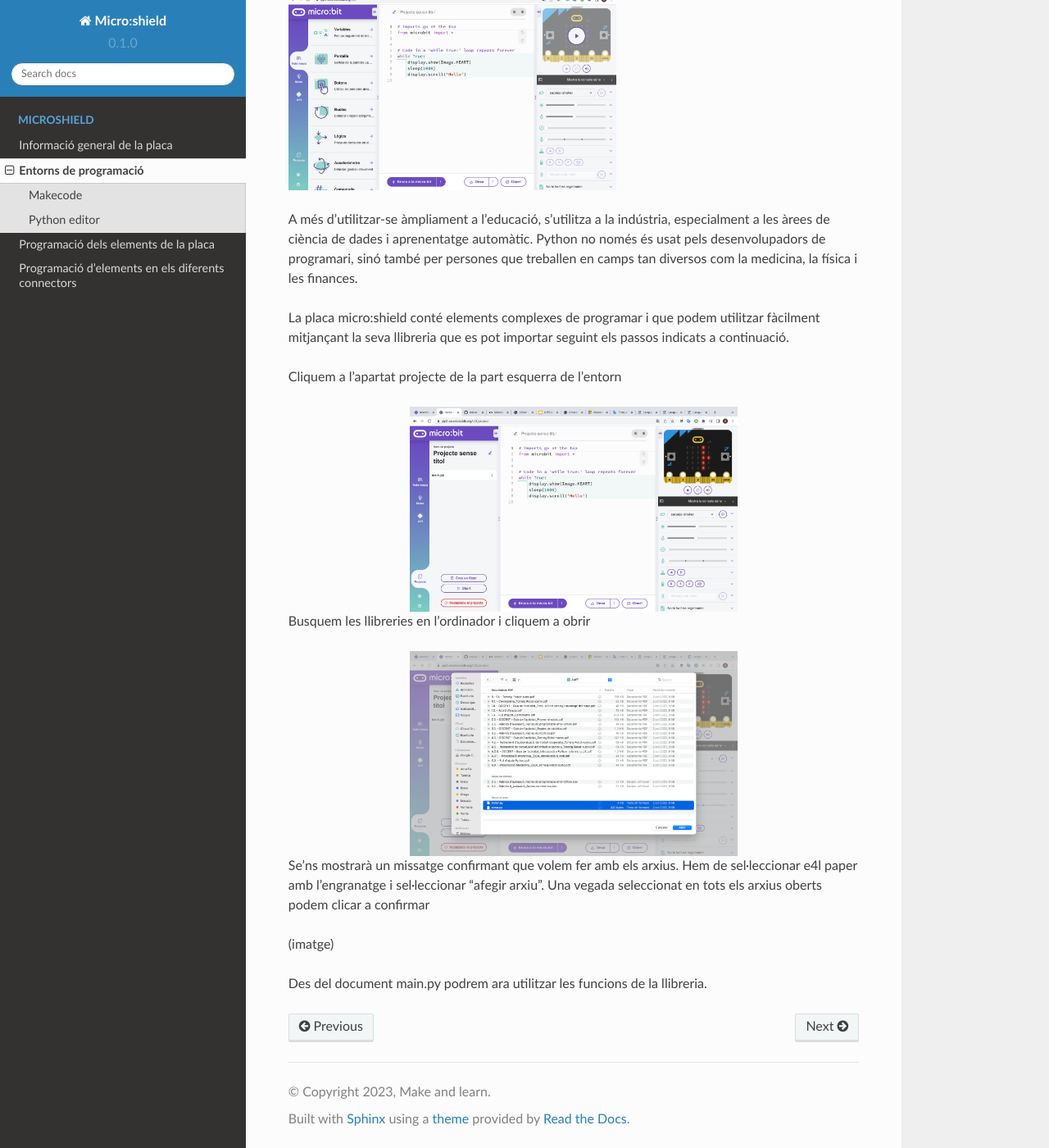
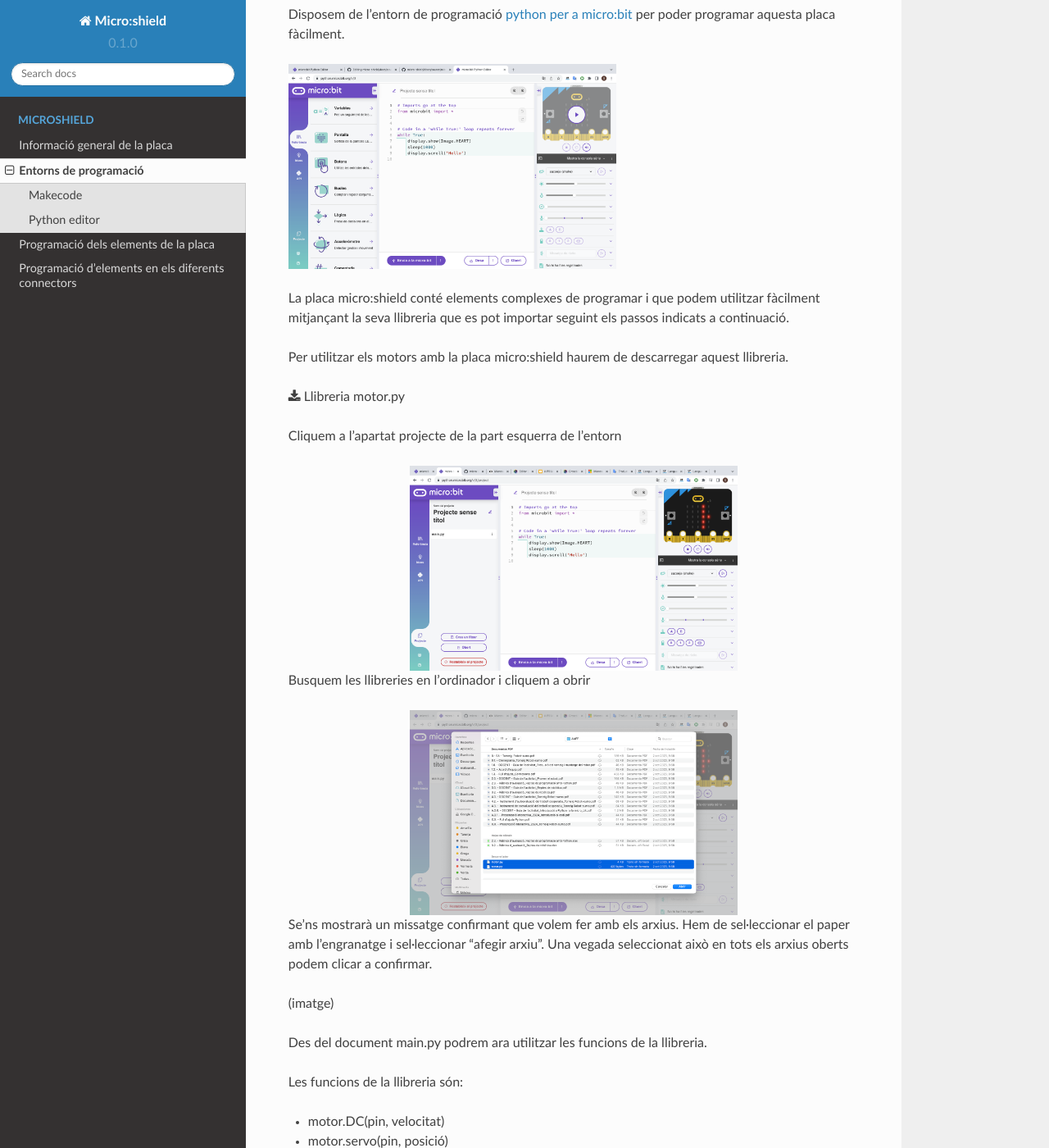
Before and after one commit to MakeAndLearn/micro-shield, a Sphinx documentation site: the page built from docs/source/microshield/entornsprogramacio.rst, in a window 1280 px wide and 1400 px high, scrolled down 2736 px. Shown: the whole window at 82% size. Built offline with Sphinx 7.4.7 and the Read the Docs theme 2.0.0, drawn with Linux system fonts in a browser that asks for light colours; some of the changed text lies outside the part shown.

Commit message:
Update entornsprogramacio.rst

```diff
--- a/docs/source/microshield/entornsprogramacio.rst
+++ b/docs/source/microshield/entornsprogramacio.rst
@@ -42,20 +42,23 @@
   :alt: Previsualització blocs importats
   :align: center
 
-Blocks llibreria micro:shield
+Blocs llibreria microshield
 
 .. image:: LIBRERIAS_4.png
   :width: 400
   :alt: IO DIGITAL
   :align: center
 
-Blocks llibreria didacbot
+Blocs llibreria didacbot
 
 .. image:: LIBRERIAS_4.png
   :width: 400
   :alt: IO DIGITAL
   :align: center
 
+La llibreria inclou els blocs per poder controlar motors pas a pas, servos i motors DC.
+
+(imatge)
 
 Python editor
 ------------
@@ -68,9 +71,11 @@
   :width: 400
   :alt: Visualització de l'entorn de programació python de micro:bit
 
-A més d'utilitzar-se àmpliament a l'educació, s'utilitza a la indústria, especialment a les àrees de ciència de dades i aprenentatge automàtic. Python no només és usat pels desenvolupadors de programari, sinó també per persones que treballen en camps tan diversos com la medicina, la física i les finances.
+La placa micro:shield conté elements complexes de programar i que podem utilitzar fàcilment mitjançant la seva llibreria que es pot importar seguint els passos indicats a continuació.
 
-La placa micro:shield conté elements complexes de programar i que podem utilitzar fàcilment mitjançant la seva llibreria que es pot importar seguint els passos indicats a continuació.
+Per utilitzar els motors amb la placa micro:shield haurem de descarregar aquest llibreria.
+
+:download:`Llibreria motor.py <llibreries/motor.py>`
 
 Cliquem a l'apartat projecte de la part esquerra de l'entorn
 
@@ -85,8 +90,13 @@
   :alt: IO DIGITAL
   :align: center
 
-Se'ns mostrarà un missatge confirmant que volem fer amb els arxius. Hem de sel·leccionar e4l paper amb l'engranatge i sel·leccionar "afegir arxiu". Una vegada seleccionat en tots els arxius oberts podem clicar a confirmar
+Se'ns mostrarà un missatge confirmant que volem fer amb els arxius. Hem de sel·leccionar el paper amb l'engranatge i sel·leccionar "afegir arxiu". Una vegada seleccionat això en tots els arxius oberts podem clicar a confirmar.
 
 (imatge)
 
 Des del document main.py podrem ara utilitzar les funcions de la llibreria.
+
+Les funcions de la llibreria són:
+
+- motor.DC(pin, velocitat)
+- motor.servo(pin, posició)
```
Also changed, not shown: other parts of docs/source/microshield/entornsprogramacio.rst (+2 -2 lines).
